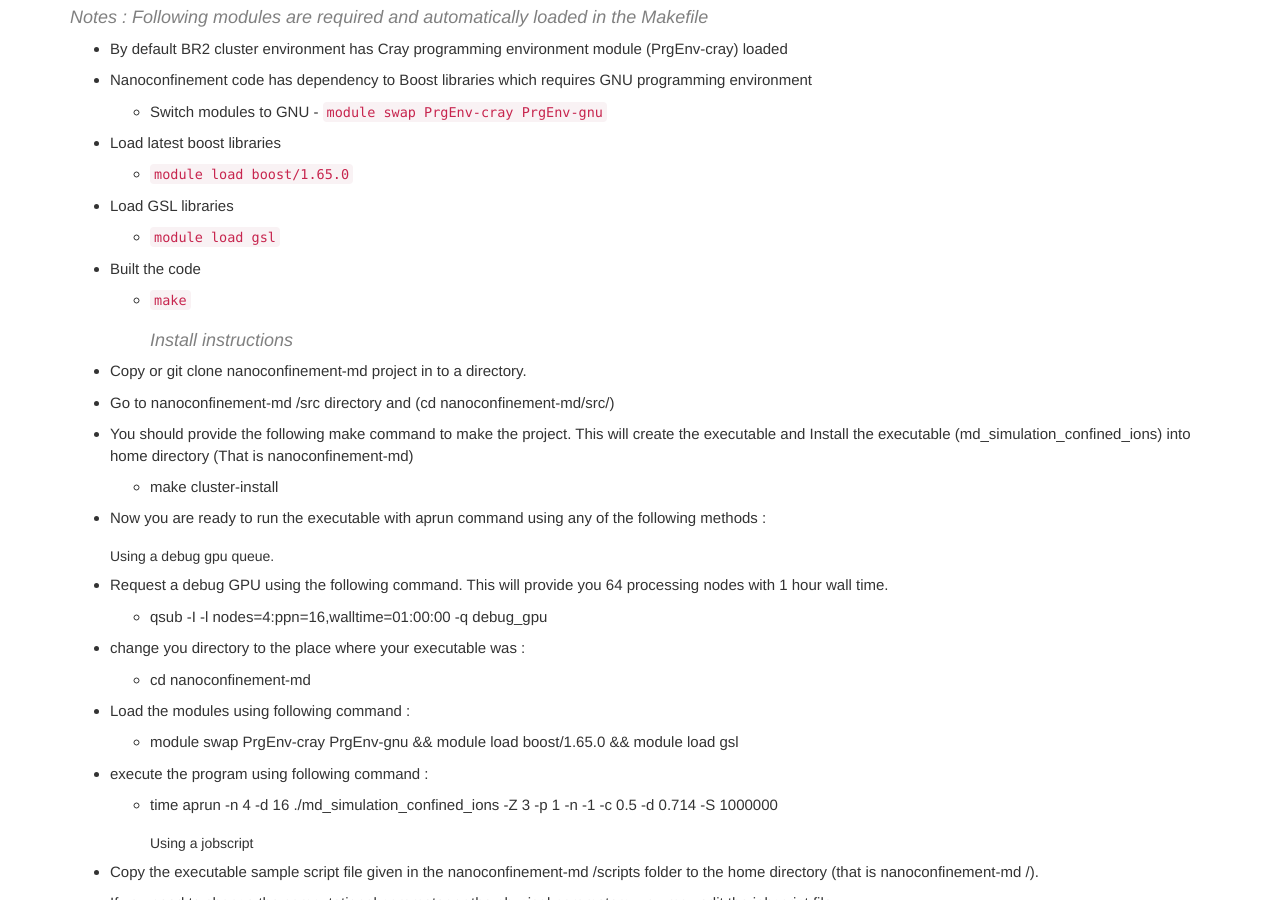
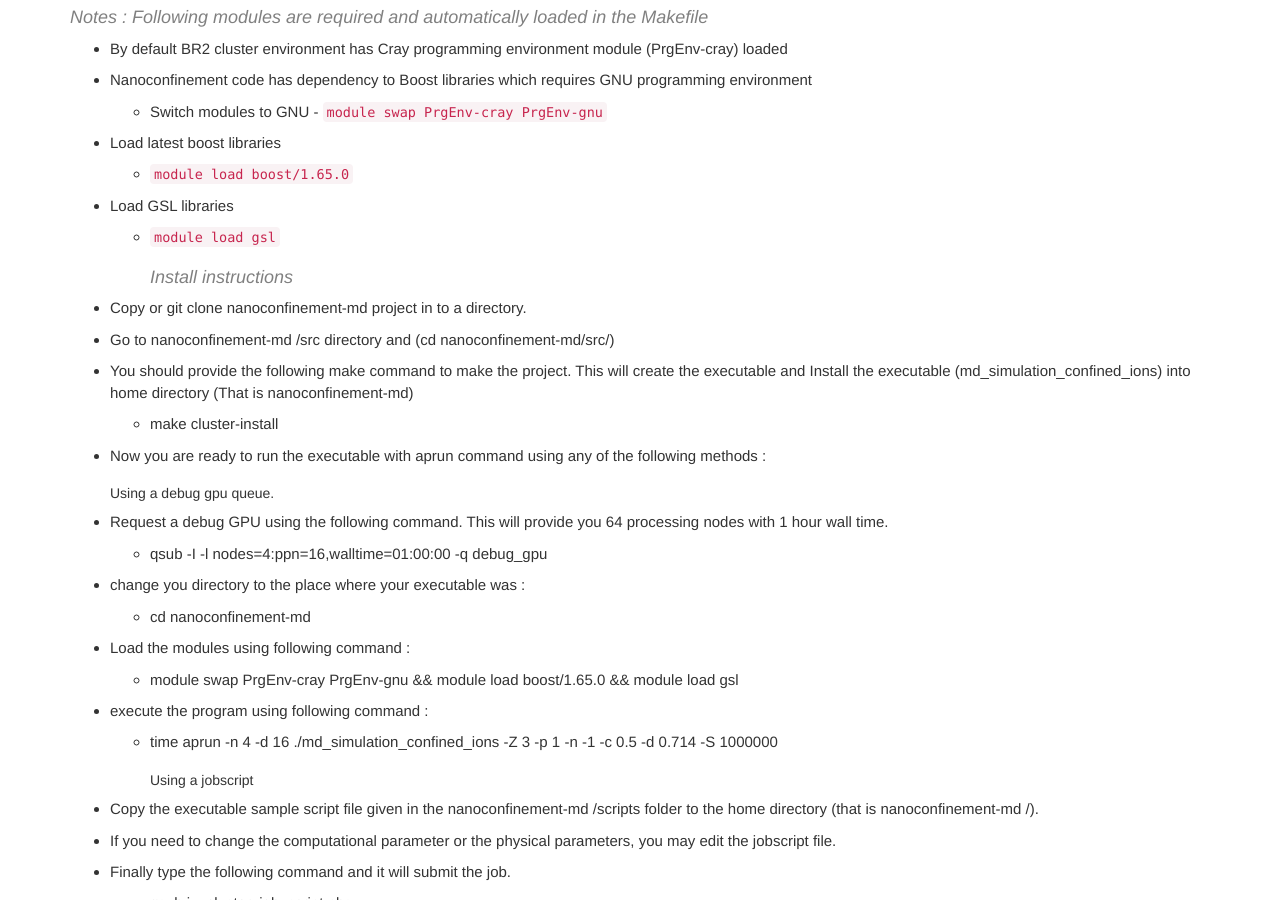
Before and after one commit to softmaterialslab/nanoconfinement-md, a Jekyll site: the page built from docs/index.md, in a window 1280 px wide and 900 px high, scrolled down 835 px. Built offline with Jekyll 4.4.1, drawn with Linux system fonts in a browser that asks for light colours; nearby versions of some CDN libraries; our own code applies the rules of GitHub Pages for plain Markdown files; comment, search, counter and statistics services are not loaded.

Commit message:
Update index.md

````diff
--- a/docs/index.md
+++ b/docs/index.md
@@ -28,8 +28,6 @@ The nanoconfinement code is open source and can optionally be built from source
     * ```module load boost/1.65.0```
 * Load GSL libraries
     * ```module load gsl```
-* Built the code
-    * ```make```
 #### Install instructions
 * Copy or git clone nanoconfinement-md project in to a directory.
 * Go to nanoconfinement-md /src directory and (cd nanoconfinement-md/src/)
````
